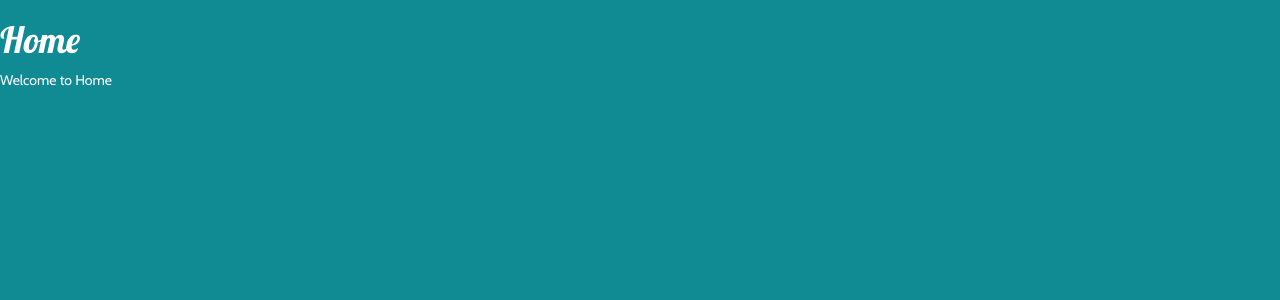
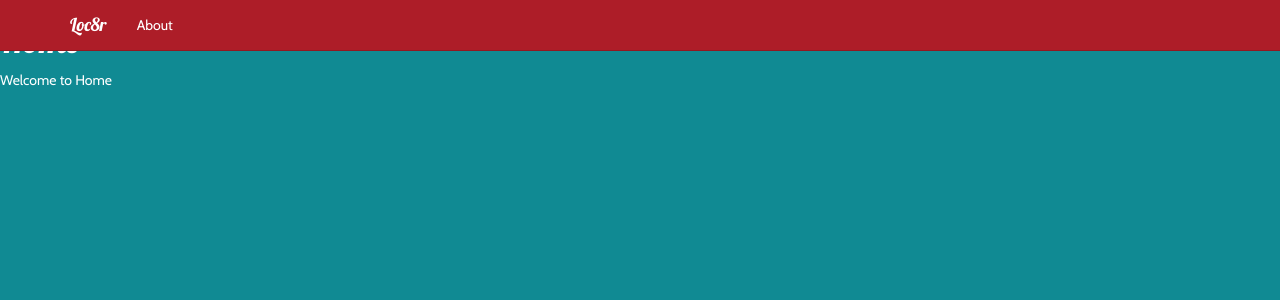
Before and after one commit to Daggerlake/MatthewMoreno, a Node server app: page / in a window 1280 px wide. Shown: the top 300 px of the page. Run offline with Node 20, Linux system fonts and the light colour scheme.

Commit message:
Add navigation bar to Jade layout template

```diff
--- a/app_server/views/layout.jade
+++ b/app_server/views/layout.jade
@@ -6,6 +6,22 @@ html
     link(rel='stylesheet', href='/bootstrap/css/amelia.bootstrap.css')
     link(rel='stylesheet', href='/stylesheets/style.css')
   body
+    // Set up a Bootstrap navigation bar fixed to top of window
+    .navbar.navbar-default.navbar-fixed-top
+      .container
+        .navbar-header
+          // Add a brand-styled link to homepage
+          a.navbar-brand(href='/') Loc8r
+          button.navbar-toggle(type='button', data-toggle='collapse', data-target='#navbar-main')
+            // Set up collapsing navigation for smaller screen resolutions
+          span.icon-bar
+          span.icon-bar
+          span.icon-bar
+        #navbar-main.navbar-collapse.collapse
+          // Add About link to left side of bar
+          ul.nav.navbar-nav
+            li
+              a(href='/about/') About
     block content
     script(src='/bower_components/jquery/dist/jquery.min.js')
     script(src='bootstrap/js/bootstrap.min.js')
```
